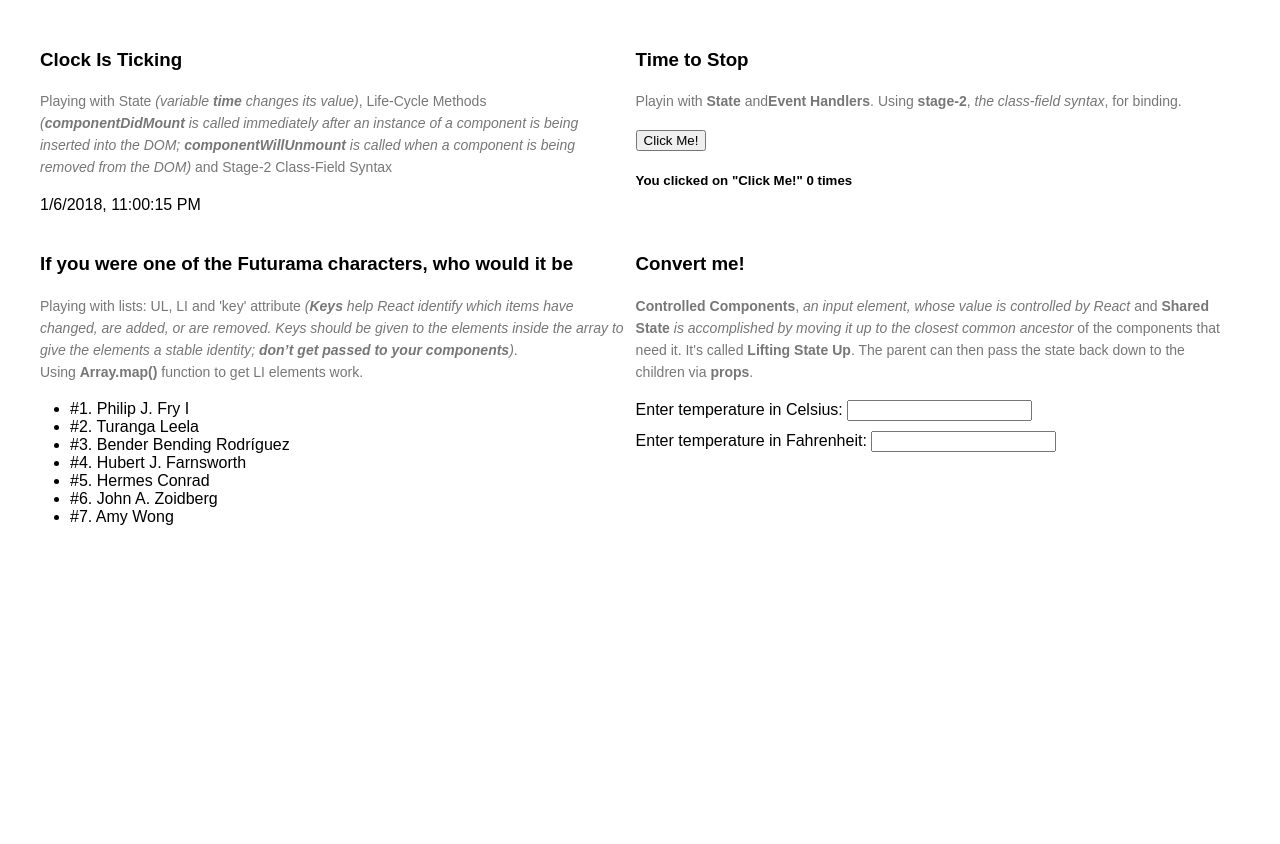
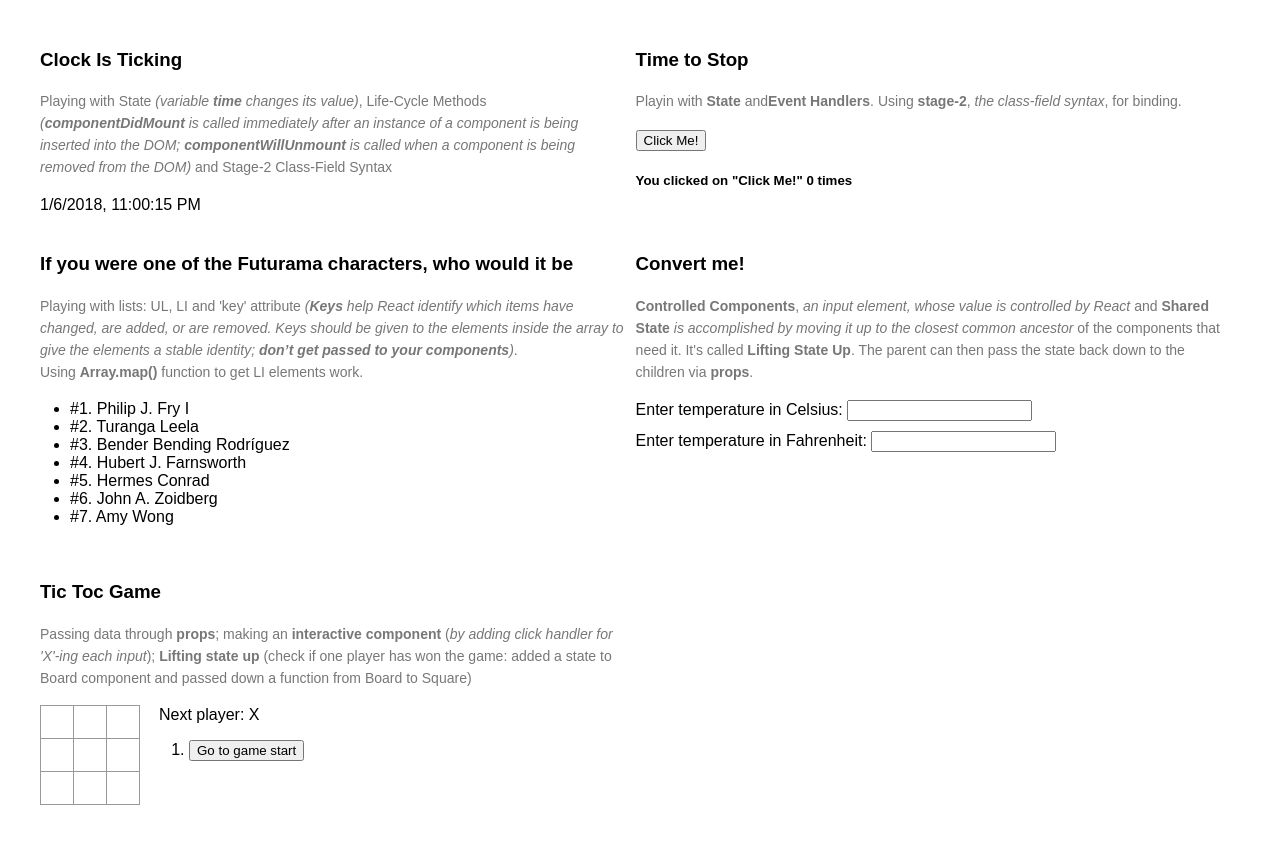
Before and after one commit to mkora/react-playground, a React (Create React App) app: page / in a window 1280 px wide. Shown: the top 844 px of the page. Before the commit the page ends 800 px from the top, so only its background shows below. Built offline with nearby package versions, Linux system fonts and the light colour scheme; the HTML template or start-up script is replaced by a standard one.

Commit message:
Added TicTic game components

```diff
--- a/src/App.js
+++ b/src/App.js
@@ -3,6 +3,7 @@ import Clock from './Clock';
 import ClickCounter from './ClickCounter';
 import FuturamaList from './FuturamaList';
 import TemperatureConvert from './TemperatureConvert';
+import TicTocGame from './game/TicTocGame';
 
 class App extends Component {
   render() {
@@ -24,6 +25,11 @@ class App extends Component {
             <TemperatureConvert></TemperatureConvert>
           </div>
         </div>
+        <div className="row">
+          <div className="column">
+            <TicTocGame></TicTocGame>
+          </div>
+        </div>
       </div>
     );
   }
--- /dev/null
+++ b/src/game/Board.js
@@ -0,0 +1,36 @@
+import React, { Component } from 'react';
+import Square from './Square';
+
+class Board extends Component {
+
+  /**
+   * Pay attention to Parameterized Event Handlers
+   * (see comment in ./Square)
+   */
+  handleClick = (i) => (event) => {
+    this.props.onClickBoard(i); // envokes Board.handleClick(i)
+  }
+
+  renderSquare = (i) =>
+    <Square key={i} value={this.props.squares[i]}
+      onClickSquare={this.handleClick(i)} />;
+
+  render() {
+    return (
+      <div>
+        <div className="board-row">
+          {[0, 1, 2].map((i) => this.renderSquare(i))}
+        </div>
+        <div className="board-row">
+          {[3, 4, 5].map((i) => this.renderSquare(i))}
+        </div>
+        <div className="board-row">
+          {[6, 7, 8].map((i) => this.renderSquare(i))}
+        </div>
+      </div>
+    );
+  }
+
+}
+
+export default Board;
--- /dev/null
+++ b/src/game/Move.js
@@ -0,0 +1,21 @@
+import React, { Component } from 'react';
+
+class Move extends Component {
+
+  handleClick = (step) => (event) => {
+    this.props.onClickJump(step);
+  }
+
+  render() {
+    return (
+      <li>
+        <input type="button" value={
+          this.props.move
+          ? `Go to move #${this.props.move}`
+          : 'Go to game start'} onClick={this.handleClick()} />
+      </li>
+    );
+  }
+}
+
+export default Move;
--- /dev/null
+++ b/src/game/Square.js
@@ -0,0 +1,28 @@
+import React, { Component } from 'react';
+
+class Square extends Component {
+
+   /**
+   * Pay attention to Parameterized Event Handlers
+   * when lifting state up,
+   *  handleClick = (i) => (event) => { ..use & pass event.. } -- for Square
+   *  handleClick = (i) => (event) => { ..pass i.. }-- for Board
+   *  handleClick = (i) => { ..use i.. } -- for Game
+   * and in render (using 'currying'),
+   *  onClick={this.handleClick()} -- for Square
+   *  onClickSquare={this.handleClick(i)} -- for Board (parent)
+   *  onClickBoard={this.handleClick} -- for Game (highest ancestor)
+   */
+  handleClick = (i) => (event) => {
+    this.props.onClickSquare(event.target.value); // envokes Square.handleClick(i, event)
+  }
+
+  render() {
+    return (
+      <input type="button" className="square"
+        value={this.props.value} onClick={this.handleClick()} />
+    );
+  }
+}
+
+export default Square;
--- /dev/null
+++ b/src/game/TicTocGame.js
@@ -0,0 +1,116 @@
+import React, { Component } from 'react';
+import Board from './Board';
+import Move from './Move';
+
+class TicTocGame extends Component {
+  /**
+   * Contains all list of moves of the 9 squares
+   * on board, in future an element could look like
+   * [
+   *   'O', '',  'X',
+   *   'X', 'X', 'O',
+   *   'O', '',  '',
+   * ]
+   */
+  state = {
+    history: [{
+      squares: Array(9).fill(''),
+    }],
+    xIsNext: true,
+    step: 0,
+  }
+
+  static calculateWinner(squares) {
+    const lines = [
+      [0, 1, 2],
+      [3, 4, 5],
+      [6, 7, 8],
+      [0, 3, 6],
+      [1, 4, 7],
+      [2, 5, 8],
+      [0, 4, 8],
+      [2, 4, 6],
+    ];
+    for (let i = 0; i < lines.length; i++) {
+      const [a, b, c] = lines[i];
+      if (squares[a] && squares[a] === squares[b] && squares[a] === squares[c]) {
+        return squares[a];
+      }
+    }
+    return null;
+  }
+
+
+  handleClick = (i) => {
+    this.setState((prevState) => {
+      const squares = prevState.history[prevState.step].squares.slice();
+      // TODO: we call calc twice here and in render
+      // but setState invokes re-rendering component)
+      // (add it in state here doesn't help, bc
+      // this function handles clicks). So, where?
+      const winner = TicTocGame.calculateWinner(squares);
+      if (winner || squares[i]) {
+        return;
+      }
+      squares[i] = (this.state.xIsNext ? 'X' : 'O');
+      return {
+        history: prevState.history.concat([{
+          squares,
+        }]),
+        xIsNext: !prevState.xIsNext,
+        step: prevState.history.length
+      };
+    });
+  }
+
+  handleClickMove = (step) => (event) => {
+    this.setState((prevState) => {
+      return {
+        xIsNext: (step % 2) === 0,
+        step,
+      }
+    });
+  }
+
+  renderMove = (squares, step) => <Move key={step} move={step}
+      onClickJump={this.handleClickMove(step)} />;
+
+  render() {
+    const current = this.state.history[this.state.step];
+    const winner = TicTocGame.calculateWinner(current.squares);
+
+    return (
+      <div>
+        <h3>
+          <p>Tic Toc Game</p>
+          <span>Passing data through <strong>props</strong>; making
+            an <strong>interactive component</strong> (<em>by adding
+            click handler for 'X'-ing each input</em>); <strong>Lifting
+            state up</strong> (check if one player has won the game:
+            added a state to Board component and passed down a function
+            from Board to Square)
+          </span>
+        </h3>
+        <div className="game">
+          <div className="game-board">
+            <Board
+              squares={current.squares}
+              onClickBoard={this.handleClick} />
+          </div>
+          <div className="game-info">
+            <div className="status">
+              {
+                (winner)
+                  ? `Winner: ${winner}`
+                  : (`Next player: ${(this.state.xIsNext ? 'X' : 'O')}`)
+              }
+            </div>
+            <ol>{this.state.history.map((squares, move) => this.renderMove(squares, move))}</ol>
+          </div>
+        </div>
+      </div>
+    );
+  }
+}
+
+export default TicTocGame;
```
